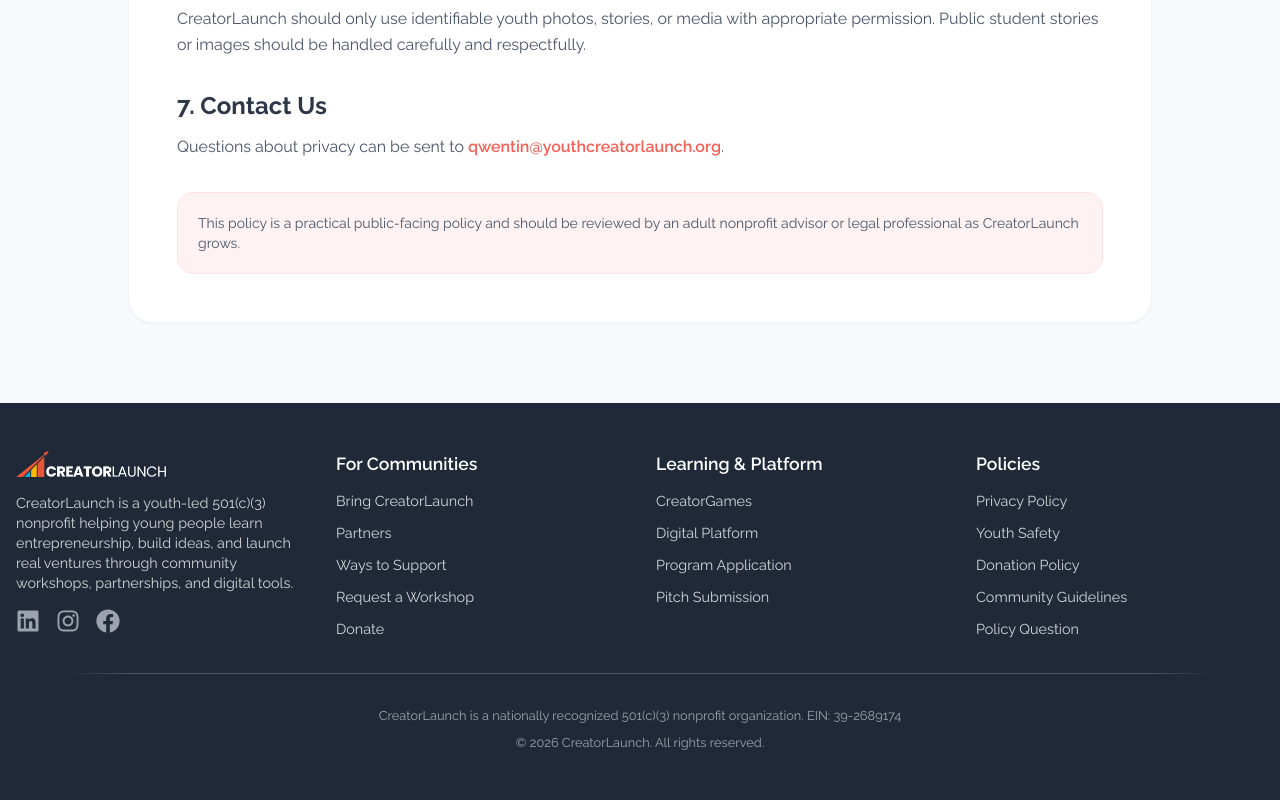
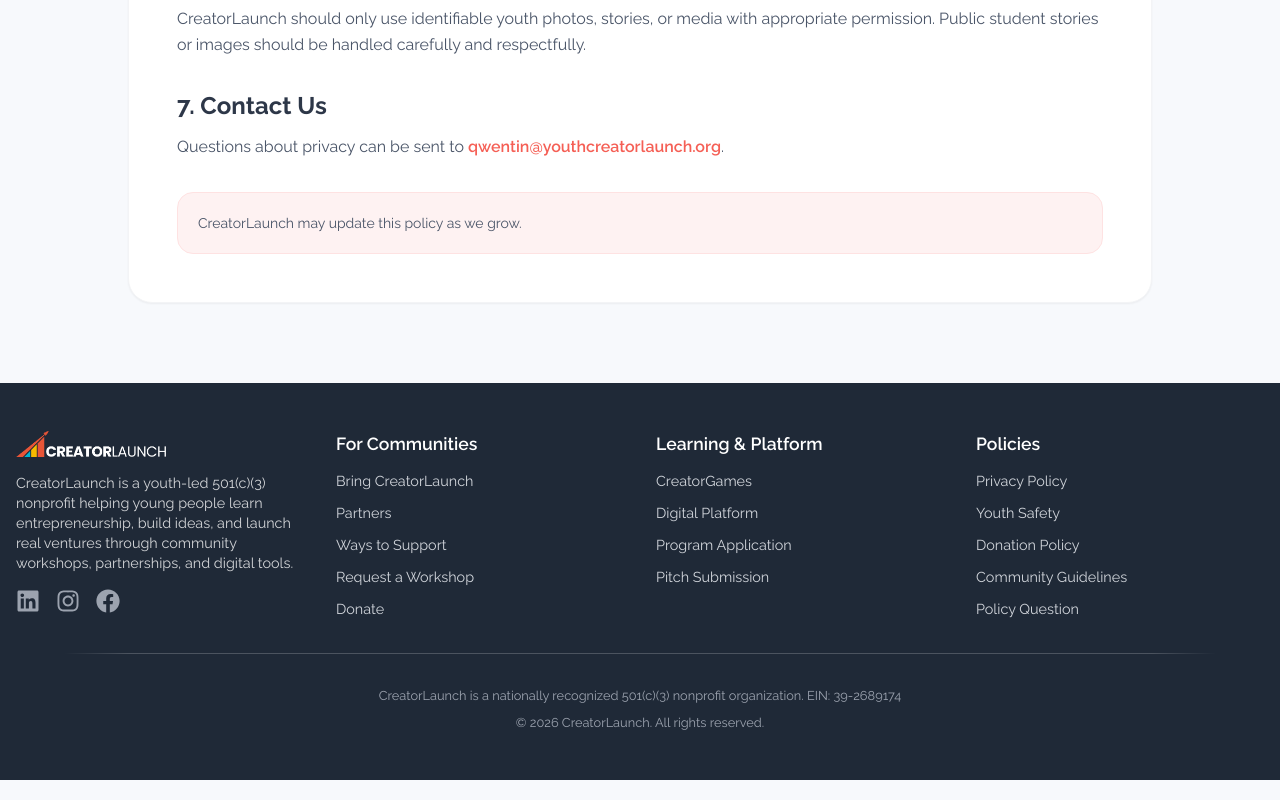
Before and after one commit to AdminYouthCreator/CreatorLaunch, a Next.js app in the folder frontend/: page /privacy-policy in a window 1280 px wide. Shown: the part 1343-2143 px from the top of the page. Built offline with nearby package versions, Linux system fonts and the light colour scheme.

Commit message:
Fix file names and notices on policy pages.

```diff
--- a/frontend/pages/donation-policy.tsx
+++ b/frontend/pages/donation-policy.tsx
@@ -139,8 +139,7 @@ const DonationPolicyPage = () => {
 
                 <div className="bg-red-50 border border-red-100 rounded-2xl p-5">
                   <p className="text-sm text-medium">
-                    This policy should be reviewed by an adult nonprofit advisor, accountant,
-                    or legal professional as CreatorLaunch grows.
+                    CreatorLaunch may update this policy as we grow.
                   </p>
                 </div>
               </div>
--- a/frontend/pages/privacy-policy.tsx
+++ b/frontend/pages/privacy-policy.tsx
@@ -125,8 +125,7 @@ const PrivacyPolicyPage = () => {
 
                 <div className="bg-red-50 border border-red-100 rounded-2xl p-5">
                   <p className="text-sm text-medium">
-                    This policy is a practical public-facing policy and should be reviewed by
-                    an adult nonprofit advisor or legal professional as CreatorLaunch grows.
+                    CreatorLaunch may update this policy as we grow.
                   </p>
                 </div>
               </div>
--- a/frontend/pages/youth-saftey.tsx
+++ b/frontend/pages/youth-safety.tsx
@@ -122,9 +122,7 @@ const YouthSafetyPage = () => {
 
                 <div className="bg-red-50 border border-red-100 rounded-2xl p-5">
                   <p className="text-sm text-medium">
-                    This page is a public-facing safety commitment. As CreatorLaunch expands
-                    programming, it should be reviewed and strengthened with adult leadership,
-                    partner organizations, and appropriate legal or youth-safety guidance.
+                    CreatorLaunch may update this as we grow.
                   </p>
                 </div>
               </div>
```
